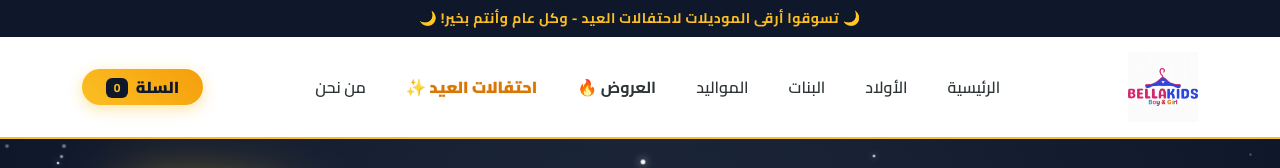
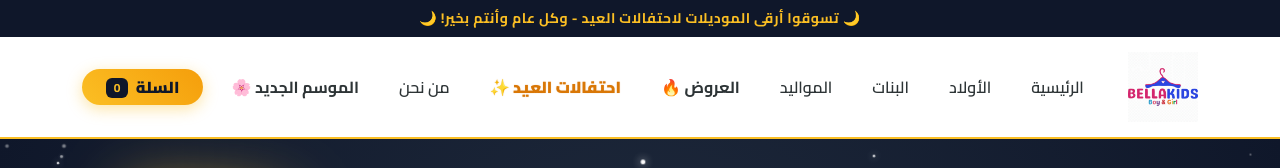
Before and after one commit to salah359/bellakids2, a website: page public/eid.html in a window 1280 px wide. Shown: the top 168 px of the page. Drawn offline with nearby package versions, Linux system fonts and the light colour scheme; no server answers.

Commit message:
Update eid.html

```diff
--- a/public/eid.html
+++ b/public/eid.html
@@ -185,6 +185,7 @@
                     <li class="nav-item"><a class="nav-link text-danger fw-bold" href="/offers">العروض 🔥</a></li>
                     <li class="nav-item"><a class="nav-link active" href="/eid-shop.html">احتفالات العيد ✨</a></li>
                     <li class="nav-item"><a class="nav-link" href="/about">من نحن</a></li>
+                    <li class="nav-item"><a class="nav-link" href="/season" style="color: #00cec9; font-weight: bold;">الموسم الجديد 🌸</a></li>
                 </ul>
                 <div class="d-flex align-items-center gap-3">
                     <button class="btn btn-primary rounded-pill px-4 position-relative" data-bs-toggle="offcanvas" data-bs-target="#cartSidebar">
```
